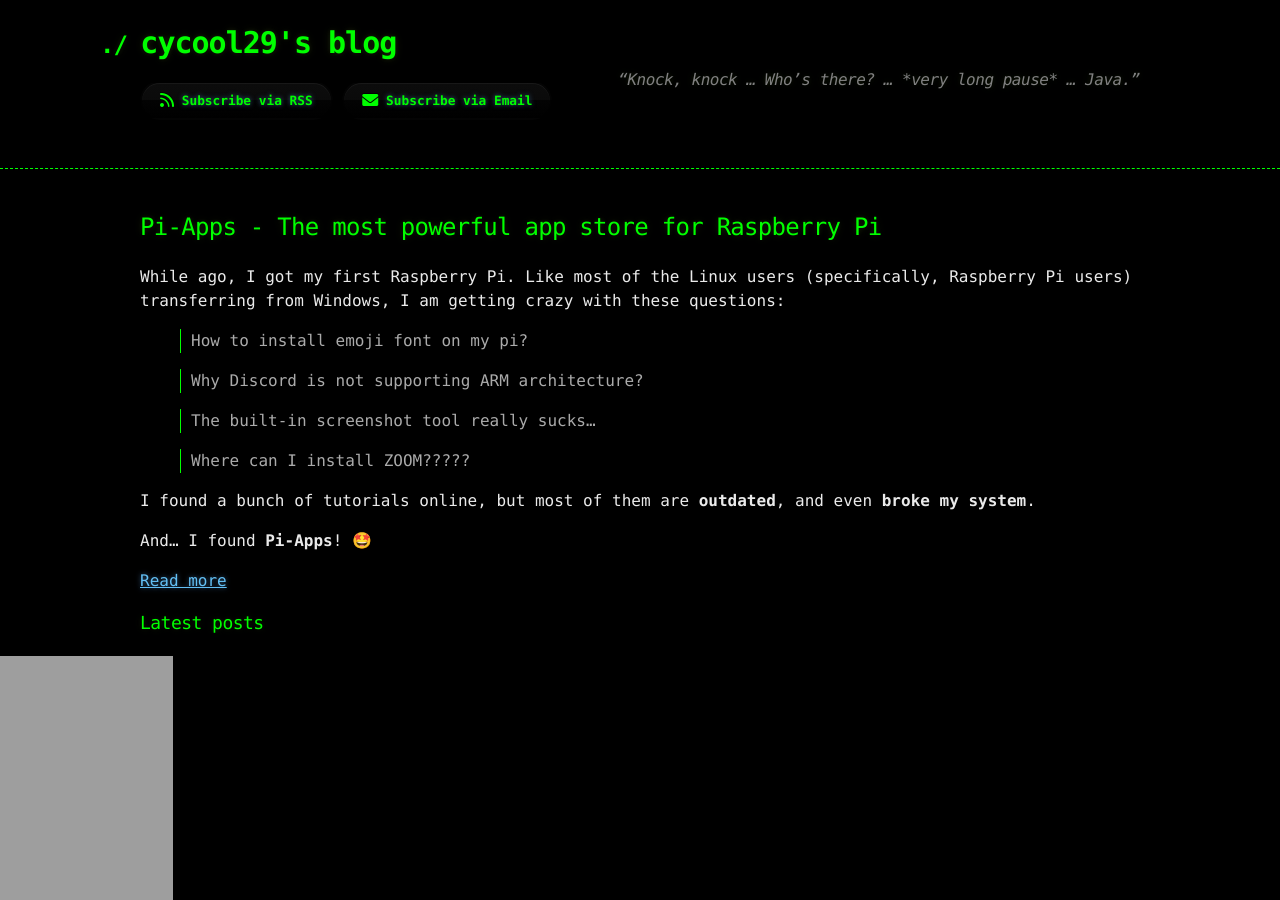
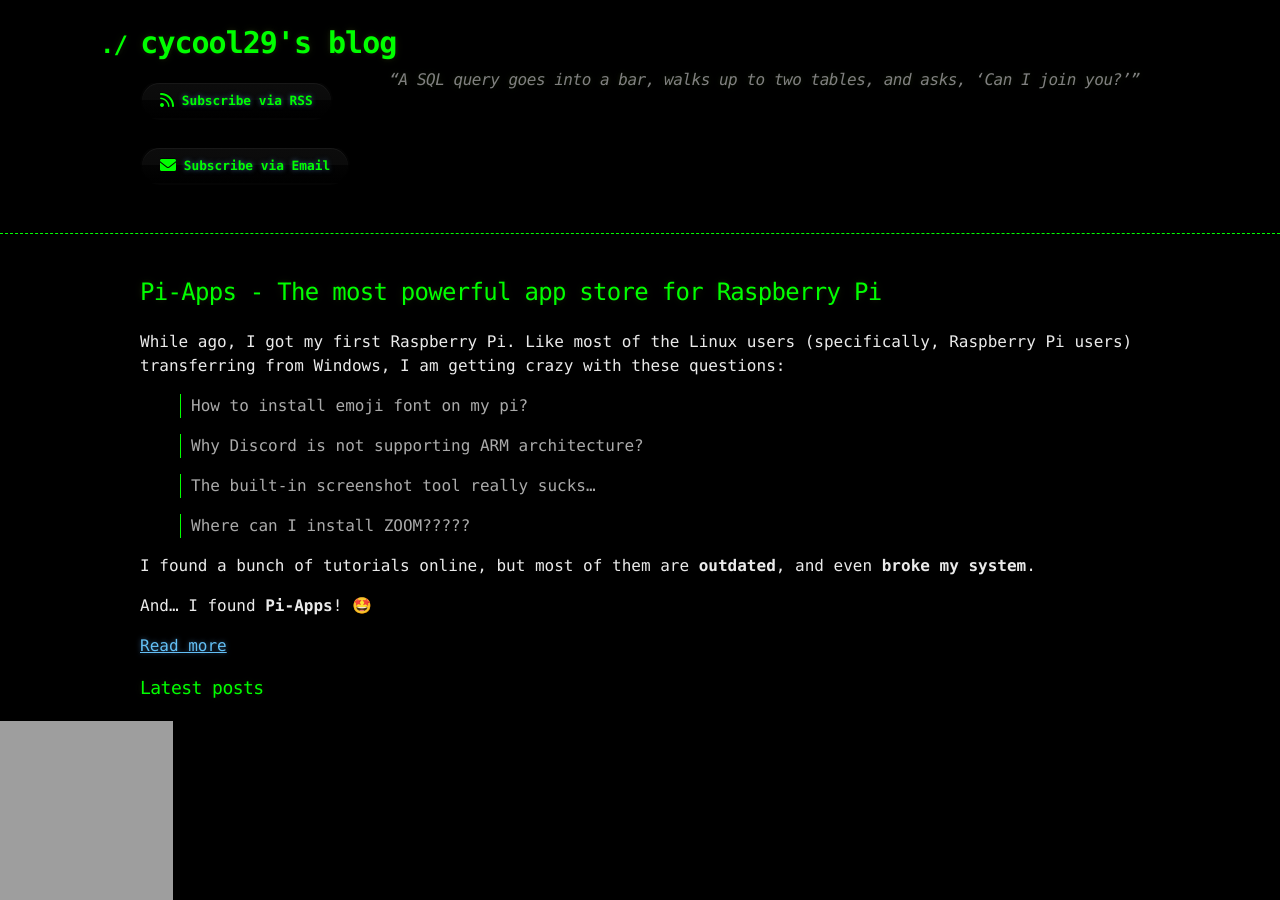
Before and after one commit to cycool29/cycool29.github.io, a Jekyll site: the page built from index.md, in a window 1280 px wide and 900 px high. Built offline with Jekyll 4.4.1, drawn with Linux system fonts in a browser that asks for light colours; a style sheet for code colours, icons or effects is not loaded.

Commit message:
Update quotes

```diff
--- a/_config.yml
+++ b/_config.yml
@@ -1,6 +1,6 @@
 title: cycool29's blog
 comments: Comments
-description: "“Knock, knock … Who’s there? … *very long pause* … Java.”"
+description: "“A SQL query goes into a bar, walks up to two tables, and asks, ‘Can I join you?’” "
 remote_theme: jekyll-theme-hacker
 author: cycool29
 github:
```
